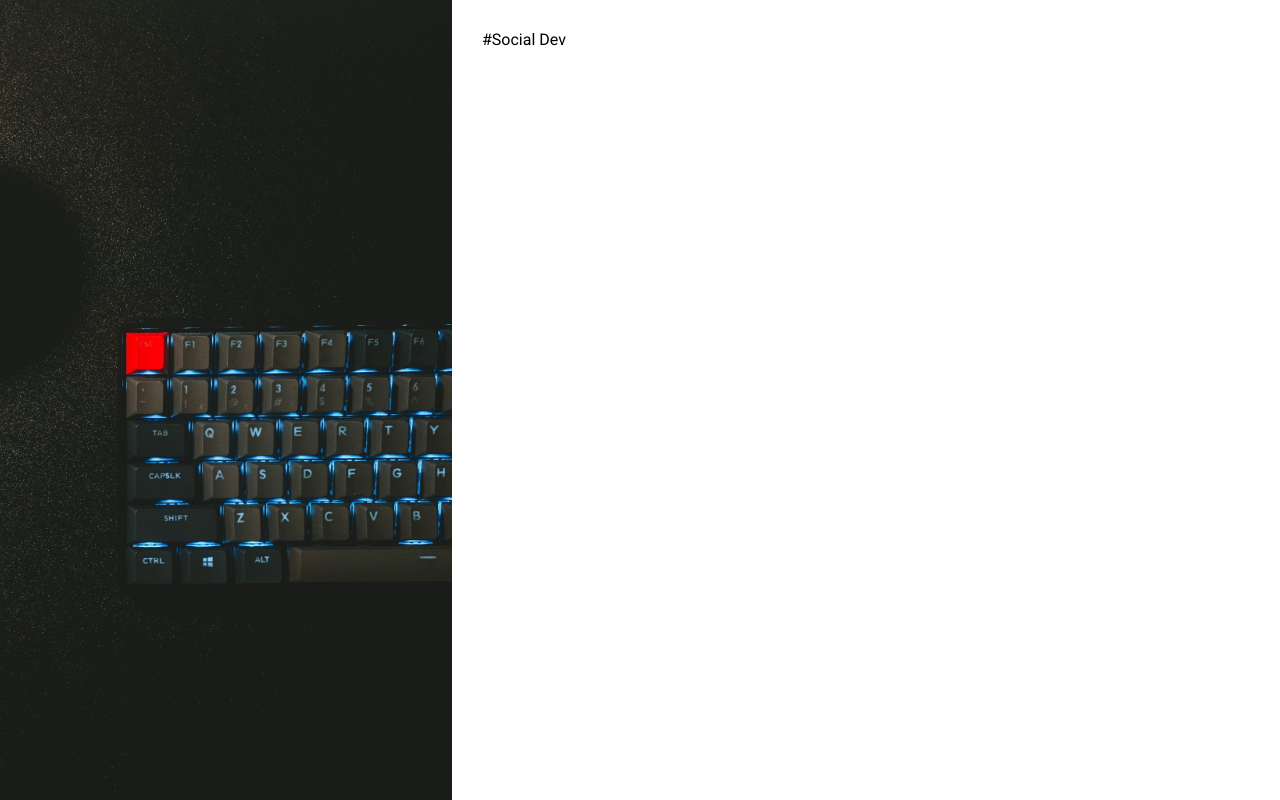
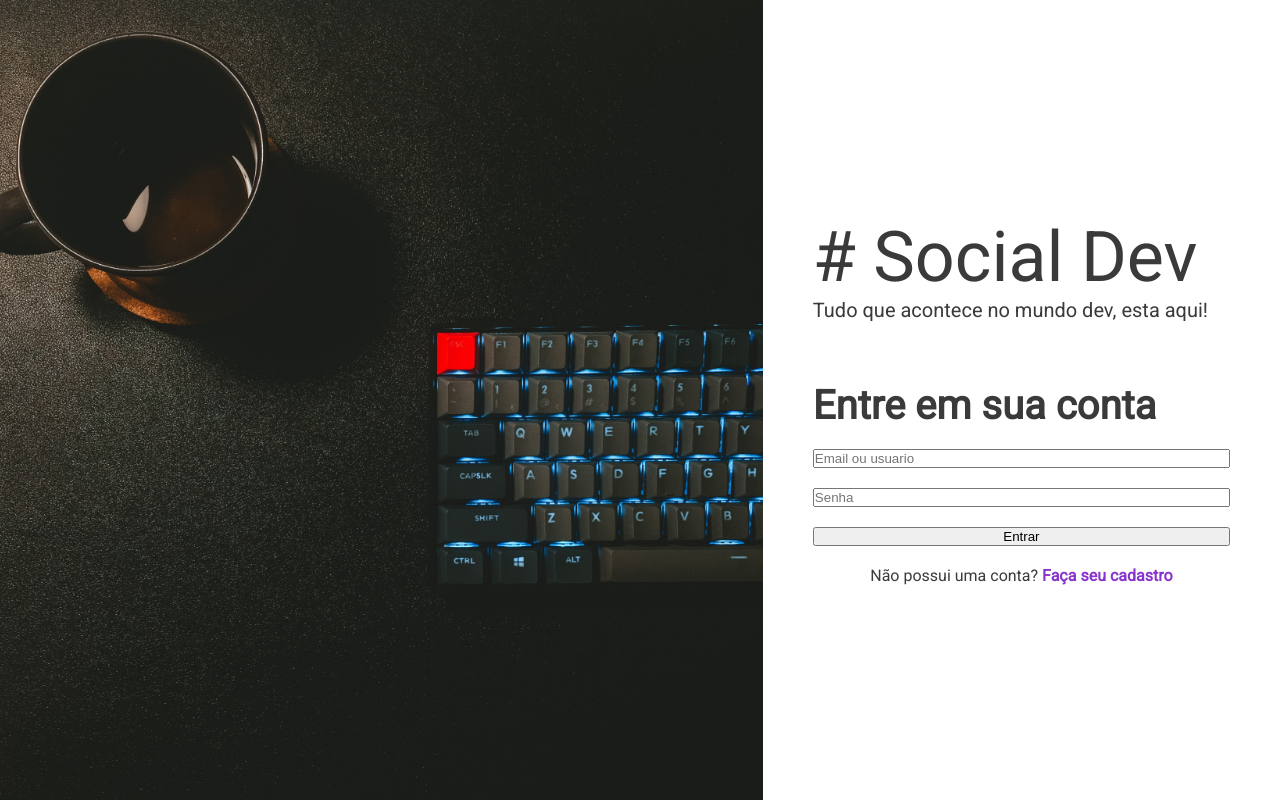
Before and after one commit to carregando/social-dev, a Next.js app: page /login in a window 1280 px wide. Built offline with nearby package versions, Linux system fonts and the light colour scheme.

Commit message:
Criado esqueleto da pagina de login

```diff
--- a/pages/_app.jsx
+++ b/pages/_app.jsx
@@ -8,6 +8,13 @@ const GlobalStyle = createGlobalStyle`
 
 body {
   font-family: 'Roboto', sans-serif;
+  color: #3A3A3A;
+}
+
+a {
+  color: #8933CD;
+  font-weight: bold;
+  text-decoration: none;
 }
 `
 
--- a/pages/login.jsx
+++ b/pages/login.jsx
@@ -1,13 +1,41 @@
 import styled from "styled-components"
+
 import ImageWithSpace from "../src/components/layout/ImageWithSpace"
+import H1 from "../src/components/typography/H1"
+import H2 from "../src/components/typography/H2"
+import H4 from "../src/components/typography/H4"
+
+const FormContainer = styled.div`
+ margin-top: 60px;
+`
+
+const Form = styled.form`
+ display: flex;
+ flex-direction: column;
+ margin: 20px 0;
+ gap: 20px;
+`
+
+const Text = styled.p`
+ text-align: center;
+
+`
 
 function LoginPage () {
   return (
-    <>
      <ImageWithSpace>
-      #Social Dev
+        <H1># Social Dev</H1>
+        <H4>Tudo que acontece no mundo dev, esta aqui!</H4>
+       <FormContainer>
+         <H2>Entre em sua conta</H2>
+         <Form>
+          <input placeholder="Email ou usuario" />
+          <input placeholder="Senha" type="password" />
+          <button>Entrar</button>
+         </Form>
+         <Text>Não possui uma conta? <a href="#">Faça seu cadastro</a></Text>
+       </FormContainer>
      </ImageWithSpace>
-    </>
   )
 }
 
--- a/src/components/layout/ImageWithSpace.jsx
+++ b/src/components/layout/ImageWithSpace.jsx
@@ -1,6 +1,6 @@
 import styled from 'styled-components'
 
-const WIDTH_BREAK = '768px'
+const WIDTH_BREAK = '700px'
 
 const StyledFlex = styled.div`
  display: flex;
@@ -22,15 +22,19 @@ const StyledImage = styled.div`
 
 const StyledContainer = styled.div`
  background-color: white;
- padding: 30px;
+ padding: 30px 50px;
 
  @media (min-width: ${WIDTH_BREAK}) {
-  min-width: ${WIDTH_BREAK};
+  width: ${WIDTH_BREAK};
  }
 
  @media (max-width: ${WIDTH_BREAK}) {
    width: 100%;
  }
+
+ display: flex;
+ flex-direction: column;
+ justify-content: center;
 
 `
 
--- /dev/null
+++ b/src/components/typography/H1.jsx
@@ -0,0 +1,8 @@
+import styled from 'styled-components'
+
+const H1 = styled.h1`
+ font-size:70px;
+ font-weight:500;
+`
+
+export default H1
--- /dev/null
+++ b/src/components/typography/H2.jsx
@@ -0,0 +1,8 @@
+import styled from 'styled-components'
+
+const H2 = styled.h2`
+ font-size: 40px;
+ font-weight: bold;
+`
+
+export default H2
--- /dev/null
+++ b/src/components/typography/H4.jsx
@@ -0,0 +1,8 @@
+import styled from 'styled-components'
+
+const H4 = styled.h4`
+ font-size: 20px;
+ font-weight: 500;
+`
+
+export default H4
```
